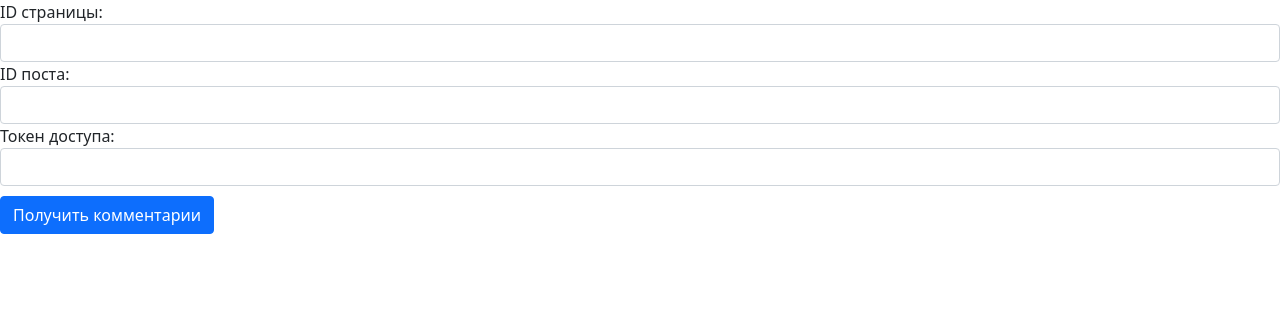
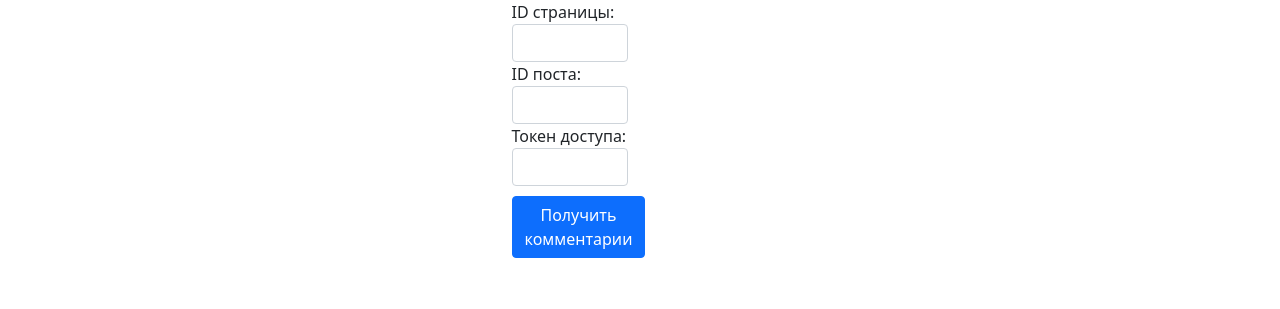
Before and after one commit to szaprudskiy/frontend, a plain HTML site: page index.html in a window 1280 px wide. Drawn offline with nearby package versions, Linux system fonts and the light colour scheme.

Commit message:
container

```diff
--- a/index.html
+++ b/index.html
@@ -2,11 +2,13 @@
 <html>
 <head>
   <title>Facebook Comments App</title>
-
+  <meta name="viewport" content="width=device-width, initial-scale=1.0">
   <link href="https://cdn.jsdelivr.net/npm/bootstrap@5.0.2/dist/css/bootstrap.min.css" rel="stylesheet" integrity="sha384-EVSTQN3/azprG1Anm3QDgpJLIm9Nao0Yz1ztcQTwFspd3yD65VohhpuuCOmLASjC" crossorigin="anonymous">
 </head>
 <body>
-
+  <div class="container d-flex justify-content-center">
+    <div class="row">
+      <div class="col-md-6">
         <label for="pageIdInput">ID страницы:</label>
         <input class="form-control" type="text" id="pageIdInput">
         <label for="pagePostInput">ID поста:</label>
@@ -40,6 +42,9 @@
               Комментарий отправлен
             </div>
             <button type="button" class="btn-close btn-close-white btn-close-white2 me-2 m-auto" data-bs-dismiss="toast" aria-label="Close"></button>
+          </div>
+        </div>
+      </div>
     </div>
 </div>
   <script src="https://cdn.jsdelivr.net/npm/bootstrap@5.2.3/dist/js/bootstrap.bundle.min.js"></script>
```
Lines whose indentation alone changed are shown as unchanged.
